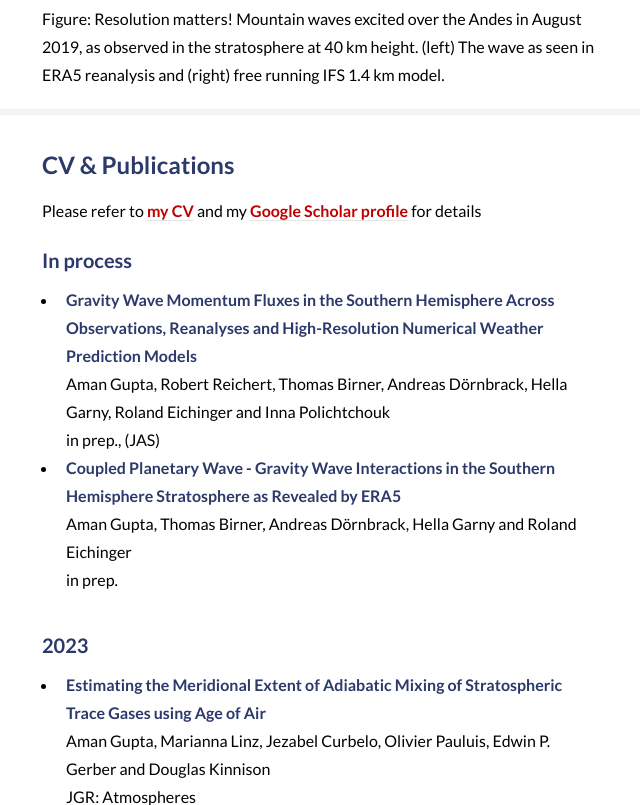
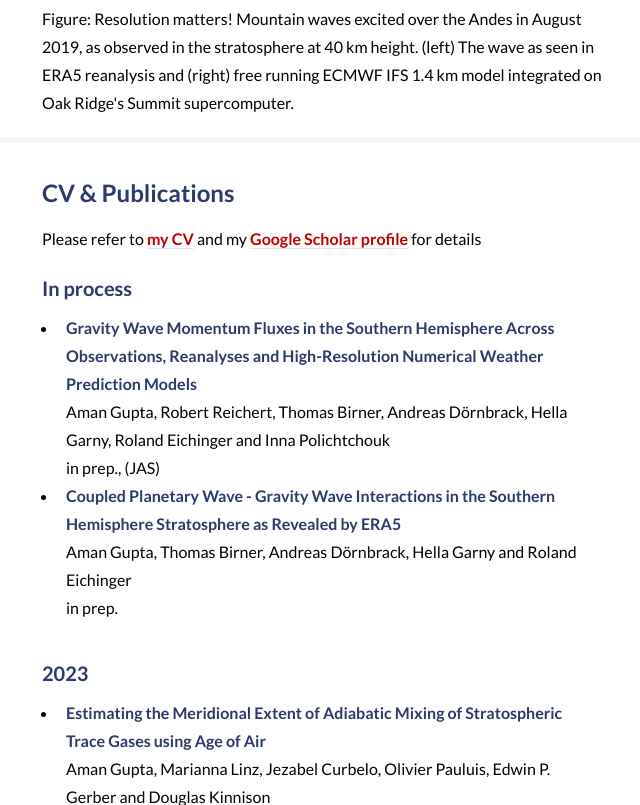
Before and after one commit to amangupta2/amangupta2.github.io, a plain HTML site: page index.html in a window 1280 px wide. Shown: the part 1740-2545 px from the top of the page, without its empty margins (150-790 px from the left). Drawn offline with Linux system fonts and the light colour scheme.

```diff
--- a/index.html
+++ b/index.html
@@ -68,7 +68,7 @@ I received my Ph.D. from the <a href="http://caos.cims.nyu.edu/page/home" target
 
 <img src="images/gravity_waves_animation.gif" align="center" alt="Stratospheric gravity waves over the Andes as seen in ERA5" width="440px" /><img src="images/IFS1km_August2019_animation.gif" align="center" alt="Stratospheric gravity waves over the Andes as seen in the 1 km IFS" width="450px" />
 
-<p class="image" style="text-align:left">Figure: Resolution matters! Mountain waves excited over the Andes in August 2019, as observed in the stratosphere at 40 km height. (left) The wave as seen in ERA5 reanalysis and (right) free running IFS 1.4 km model.</p>
+<p class="image" style="text-align:left">Figure: Resolution matters! Mountain waves excited over the Andes in August 2019, as observed in the stratosphere at 40 km height. (left) The wave as seen in ERA5 reanalysis and (right) free running ECMWF IFS 1.4 km model integrated on Oak Ridge's Summit supercomputer.</p>
 
 
 								<!--	<p>
```
